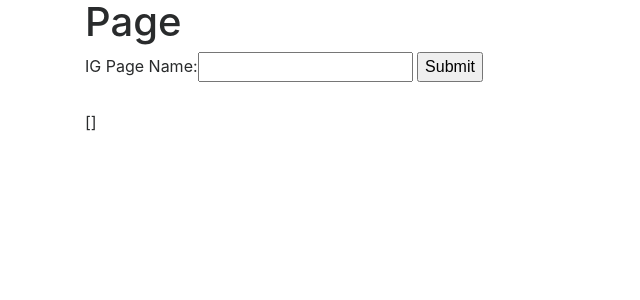
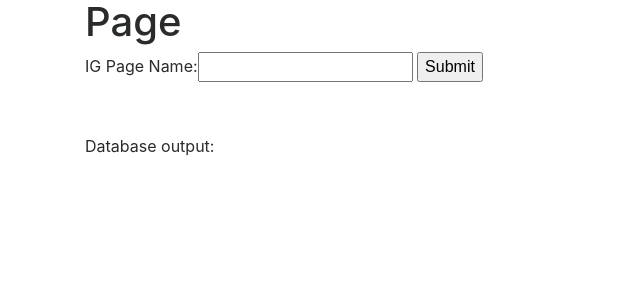
Before and after one commit to n-ck/insta_app, a Django app: page /page/ in a window 1280 px wide. Shown: the part 57-357 px from the top of the page, without its empty margins (0-640 px from the left). Run offline with Django 3.2, Linux system fonts and the light colour scheme; some libraries are stand-ins or nearby versions.

Commit message:
added database output to template

```diff
--- a/insta/templates/insta/page.html
+++ b/insta/templates/insta/page.html
@@ -4,6 +4,7 @@
 
 
 {% block content %}
+
 <h1>Page</h1>
 
 <form action="{% url 'insta:get_page' %}" method="POST">
@@ -15,7 +16,13 @@
 <br />
 <a href="{{ page }}" target="_blank">{{ page }}</a>
 
-<p>{{ allpages }}</p>
+<br />
+<p>Database output:</p>
+<ul>
+{% for output in allpages %}
+	<li>{{ output.title }}</li>
+{% endfor %}
+</ul>
 
 
 {% endblock %}
--- a/insta/templates/insta/post.html
+++ b/insta/templates/insta/post.html
@@ -4,8 +4,8 @@
 
 
 {% block content %}
+
 <h1>Title</h1>
-
 
 <div class="col-md-6">
 	<form action="{% url 'insta:get_post' %}" method="POST">
@@ -18,9 +18,6 @@
 	</form>
 </div>
 
-
-
 <img src="{{ answer }}" height="75%">
 
-
 {% endblock %}
```
